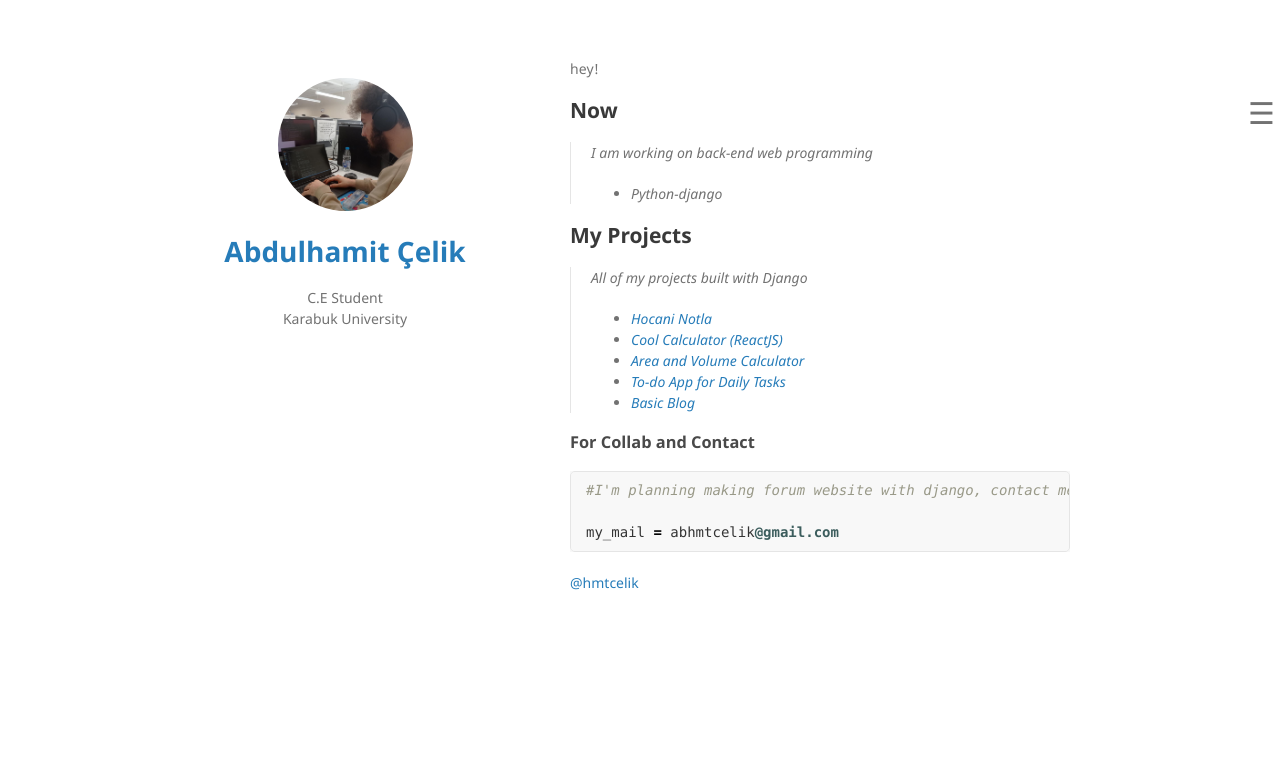
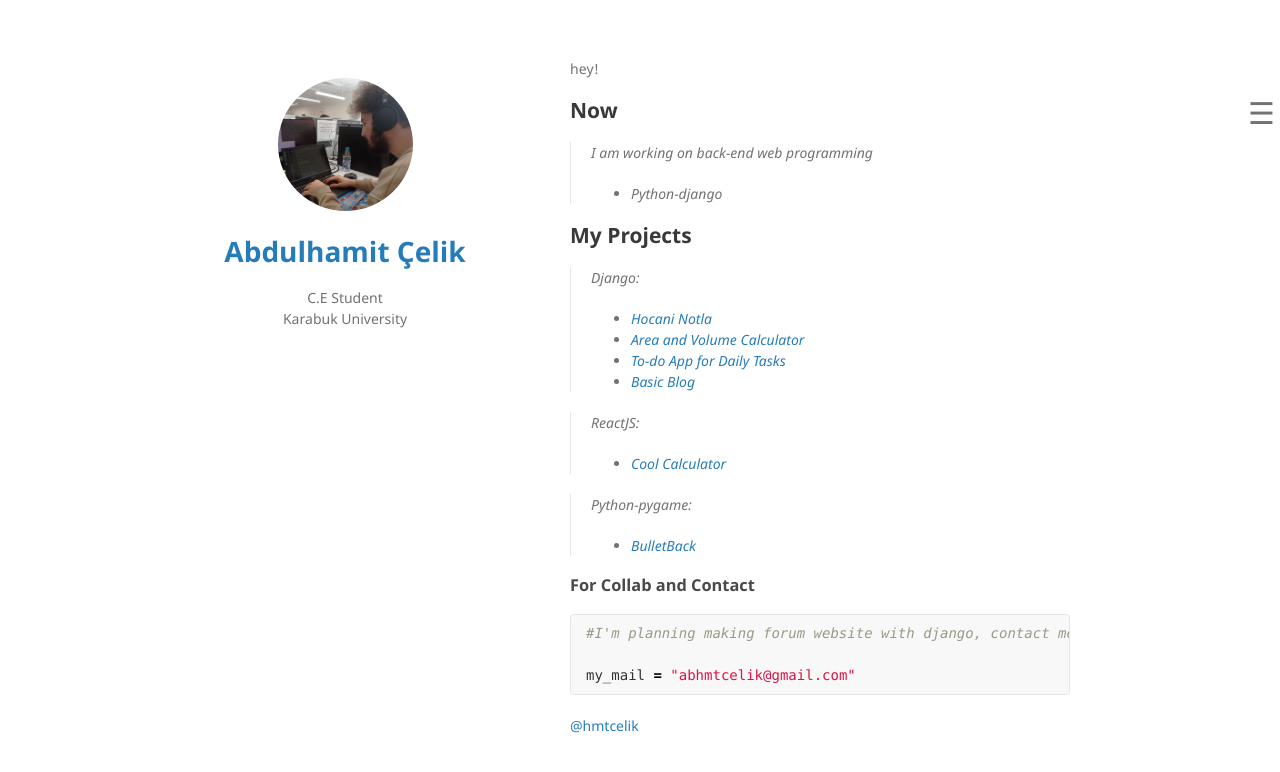
Before and after one commit to hmtcelik/my-resume, a Jekyll site: the page built from index.md, in a window 1280 px wide. Shown: the top 772 px of the page. Built offline with Jekyll 4.4.1, drawn with Linux system fonts in a browser that asks for light colours; nearby versions of some CDN libraries; library files that are not in the unit come from our copies.

Commit message:
bulletback

````diff
--- a/index.md
+++ b/index.md
@@ -11,12 +11,17 @@ hey!
 
 ## My Projects
 
->All of my projects built with Django
+>Django:
   - <a class="changes" href="https://github.com/hmtcelik/hocaninotla" target="_blank">Hocani Notla</a>
-  - <a class="changes" href="https://hmtcelik.github.io/cool-calculator/" target="_blank">Cool Calculator (ReactJS)</a>
   - <a class="changes" href="https://github.com/hmtcelik/django-AreaCalc" target="_blank">Area and Volume Calculator</a>
   - <a class="changes" href="https://github.com/hmtcelik/To-Do-App" target="_blank">To-do App for Daily Tasks</a>
   - <a class="changes" href="https://github.com/hmtcelik/django_blog" target="_blank">Basic Blog</a>
+
+>ReactJS:
+  - <a class="changes" href="https://hmtcelik.github.io/cool-calculator/" target="_blank">Cool Calculator</a>
+
+>Python-pygame:
+  - <a class="changes" href="https://github.com/hmtcelik/BulletBack" target="_blank">BulletBack</a>
 
 
 ### For Collab and Contact
@@ -24,7 +29,7 @@ hey!
 ```python
 #I'm planning making forum website with django, contact me
 
-my_mail = abhmtcelik@gmail.com
+my_mail = "abhmtcelik@gmail.com"
 ```
 
 <a class="github-button" href="https://github.com/hmtcelik" aria-label="Follow @ntkme on GitHub">@hmtcelik</a>
````
Also changed, not shown: 5 other files.
